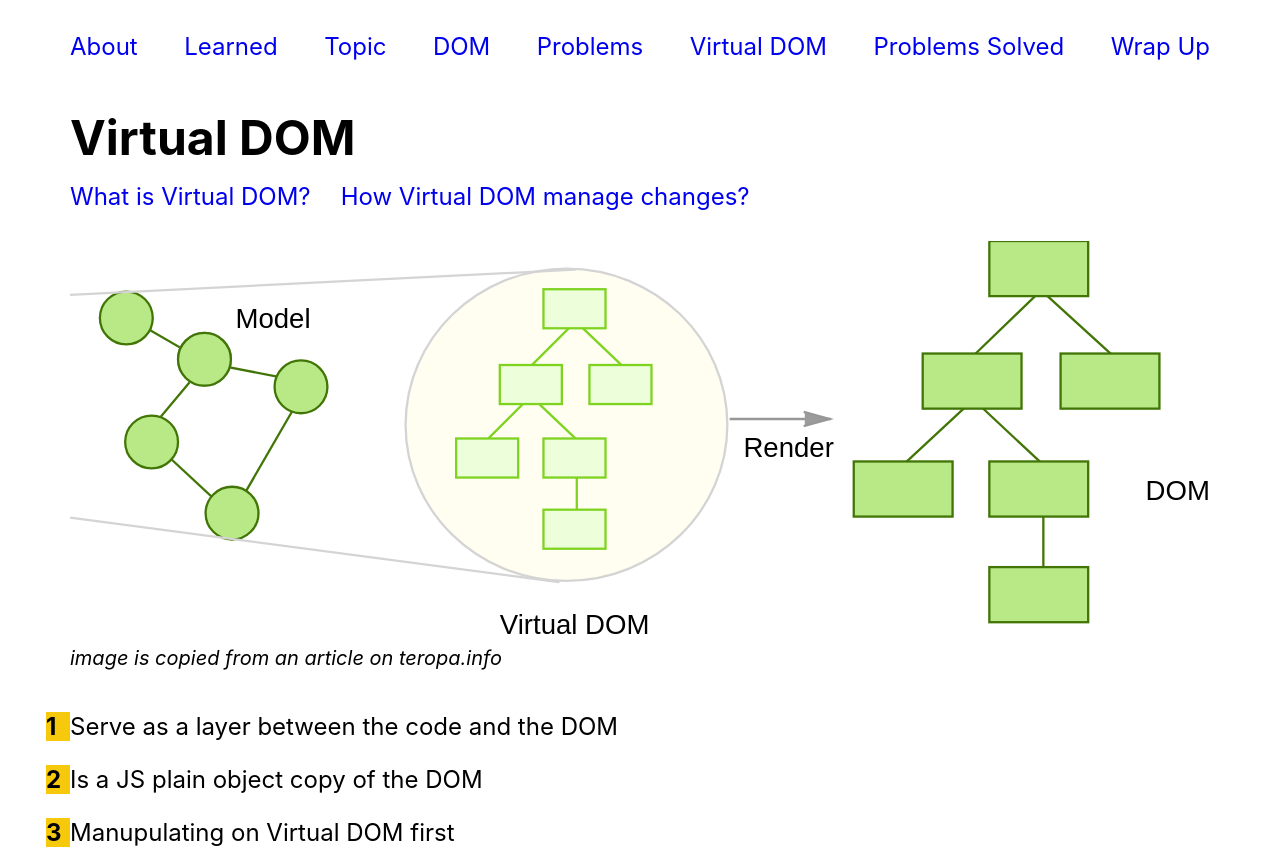
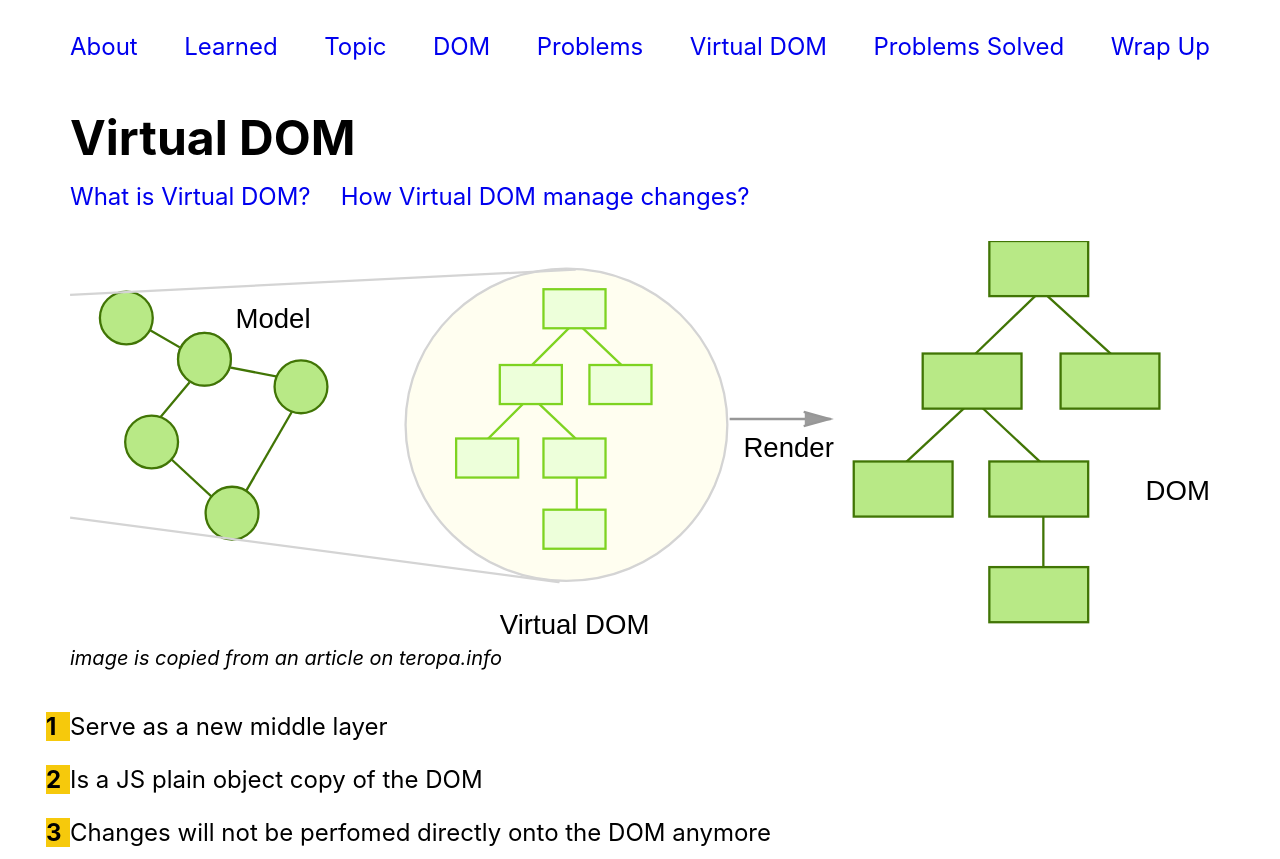
Before and after one commit to nhantran3395/eea-demo-virtual-dom-nhan-tran, a React (Create React App) app: page /virtualdom in a window 1280 px wide. Built offline with nearby package versions, Linux system fonts and the light colour scheme.

Commit message:
feat: add contents onto virtual dom

```diff
--- a/src/pages/ProblemPage.tsx
+++ b/src/pages/ProblemPage.tsx
@@ -22,7 +22,9 @@ function ProblemPage() {
 
       <Switch>
         <Route path="/problem/example" exact>
-          <div className="dom-image-container">
+          <div
+            className="dom-image-container"
+            style={{ width: '75%', height: '75%' }}>
             <img src={domProblems} alt="dom problems" className="dom-image" />
           </div>
         </Route>
--- a/src/pages/VirtualDomPage.tsx
+++ b/src/pages/VirtualDomPage.tsx
@@ -32,9 +32,9 @@ function VirtualDomPage() {
           <br />
 
           <ol>
-            <li>Serve as a layer between the code and the DOM</li>
+            <li>Serve as a new middle layer</li>
             <li>Is a JS plain object copy of the DOM</li>
-            <li>Manupulating on Virtual DOM first</li>
+            <li>Changes will not be perfomed directly onto the DOM anymore</li>
           </ol>
         </Route>
         <Route path="/virtualdom/compare" exact>
```
